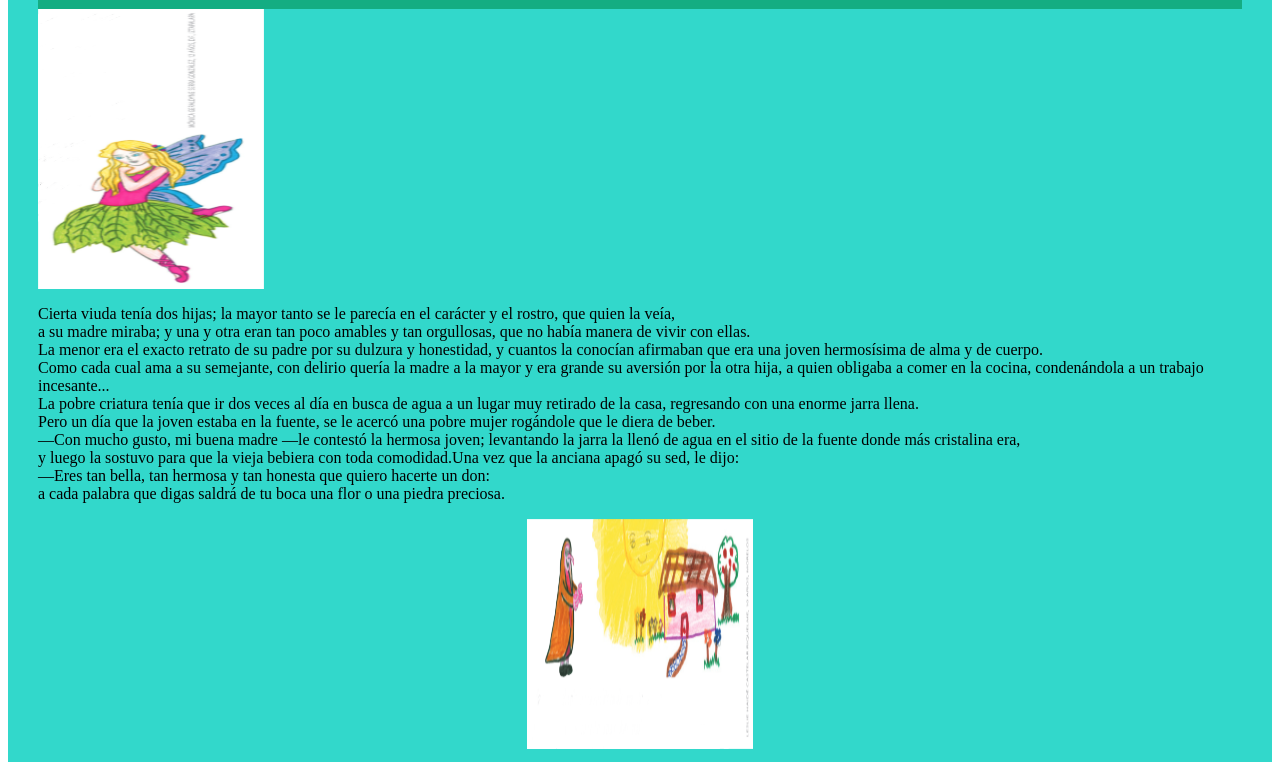
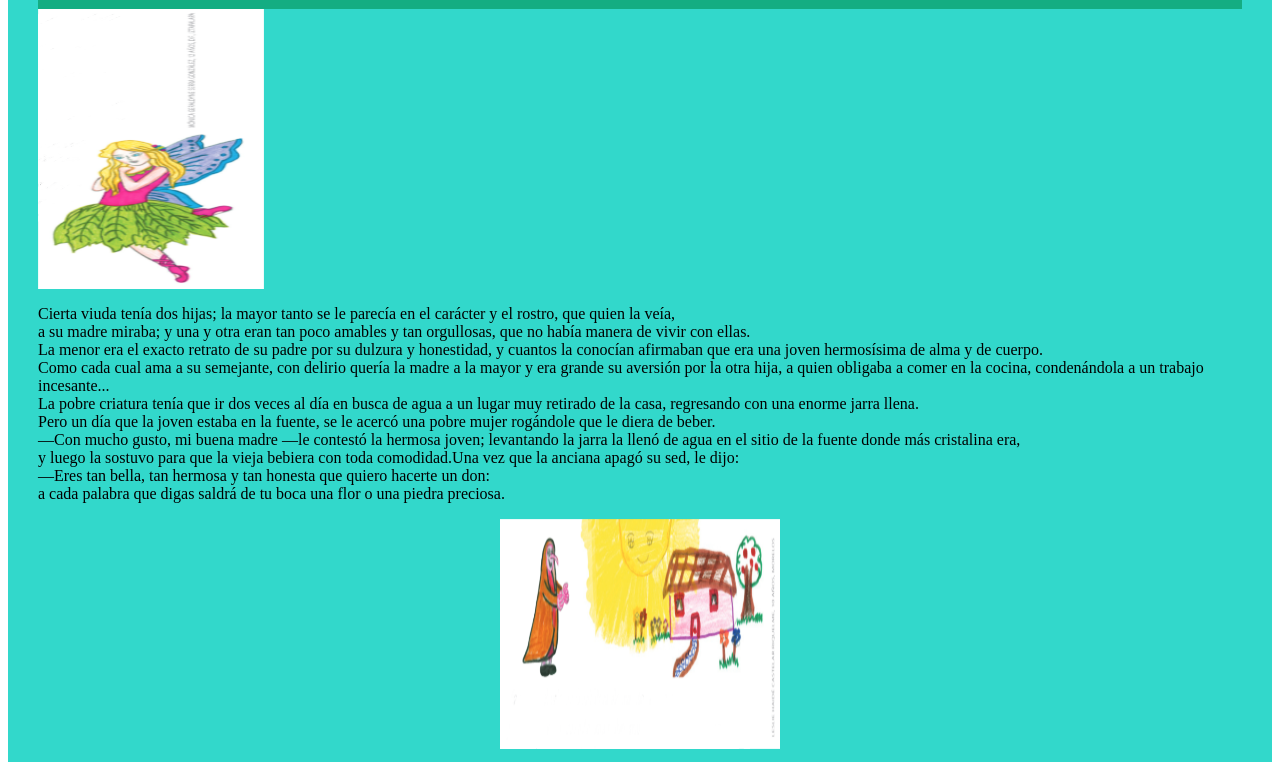
Before and after one commit to ArturoIsrael/Menu, a plain HTML site: page lashadas.html in a window 1280 px wide. Shown: the part 176-938 px from the top of the page. Drawn offline with Linux system fonts and the light colour scheme.

Commit message:
Update lashadas.html

```diff
--- a/lashadas.html
+++ b/lashadas.html
@@ -41,7 +41,7 @@
         —Eres tan bella, tan hermosa y tan honesta que quiero hacerte un don: <br>
         a cada palabra que digas saldrá de tu boca una flor o una piedra preciosa.</p>
 
-<center><img align=center src="imgs/hada2.png" width="226" height="230"/></center>
+<center><img align=center src="imgs/hada2.png" width="280" height="230"/></center>
 
     <p align center> La vieja era una hada que había tomado la apariencia de una pobre mujer de aldea por ver hasta dónde llegaba la bondad de la joven.<br>
         Cuando la hija llegó a su casa, su madre la regañó porque volvía muy tarde de la fuente.<br>
```
